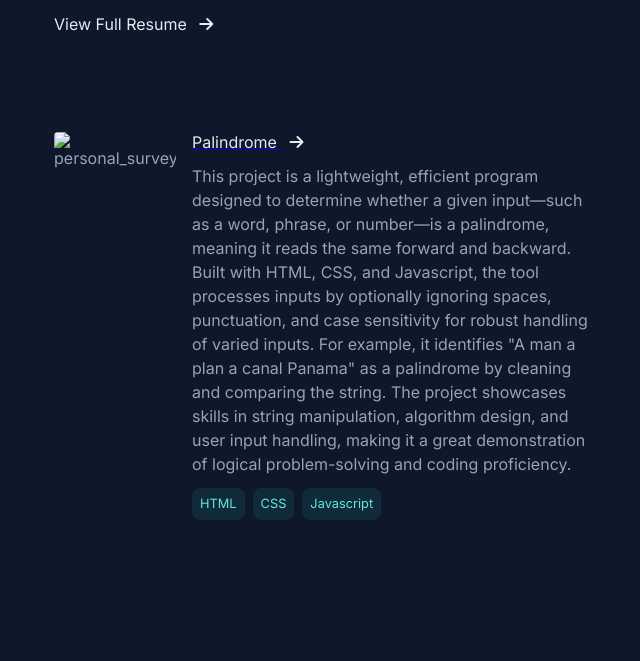
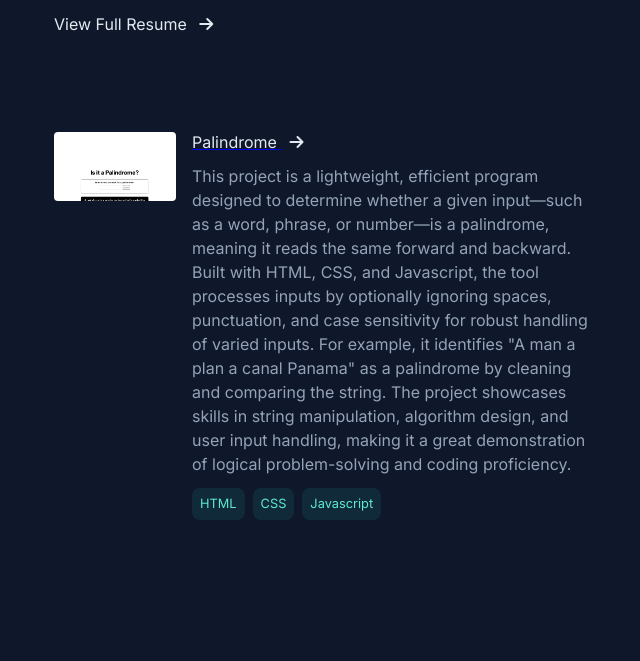
Before and after one commit to Andai671/web-portfolio, a plain HTML site: page index.html in a window 1280 px wide. Shown: the part 1400-2061 px from the top of the page, without its empty margins (594-1234 px from the left). Drawn offline with Linux system fonts and the light colour scheme.

Commit message:
Update index.html

```diff
--- a/index.html
+++ b/index.html
@@ -136,7 +136,7 @@
             <div class="project-contents">
                 <div class="project-card">
                     <div class="project-image-container">
-                        <img src="/public/Palindrome.jpg" alt="personal_survey"/>
+                        <img src="/Palindrome.jpg" alt="palindrome"/>
                     </div>
                     <div class="card-column">
                     <a href="https://palindrome-ls.netlify.app/" target="_blank">
```
